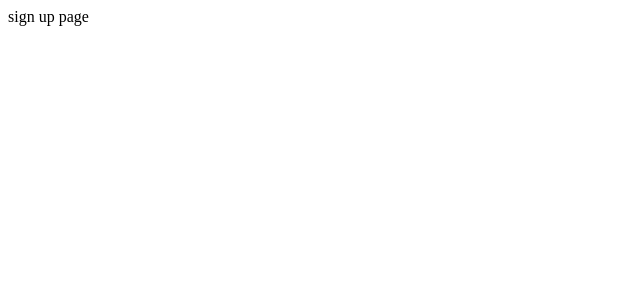
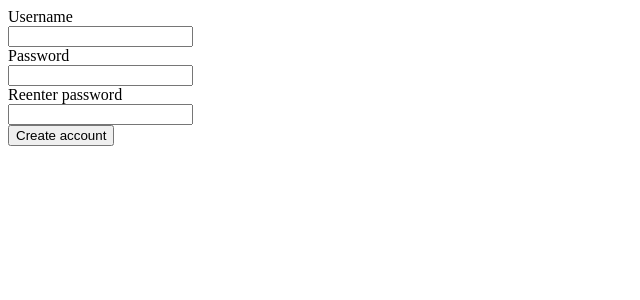
Before and after one commit to TymeeK/tabletop-website, a React (Create React App) app: page /signup in a window 1280 px wide. Shown: the top 300 px of the page, without its empty margins (0-640 px from the left). Built offline with nearby package versions, Linux system fonts and the light colour scheme.

Commit message:
Added sign up form

```diff
--- a/src/Components/Signup.js
+++ b/src/Components/Signup.js
@@ -1,7 +1,47 @@
-import React from 'react';
+import React, { useState, useEffect } from 'react';
 
 function Signup() {
-    return <div>sign up page</div>;
+    const [username, setUsername] = useState();
+    const [password, setPassword] = useState();
+    const [repassword, setRepassword] = useState();
+
+    function handleChange(event) {
+        event.preventDefault();
+        //I feel like I can shorten this but I'm not sure how. Brain fried
+        if (event.target.name === 'user') {
+            setUsername(event.target.value);
+        } else if (event.target.name === 'password') {
+            setPassword(event.target.value);
+        } else {
+            setRepassword(event.target.value);
+        }
+    }
+
+    function handleClick(event) {
+        event.preventDefault();
+        password === repassword
+            ? console.log('Created account')
+            : console.log('Passwords don`t match');
+    }
+    return (
+        <div>
+            <form onChange={handleChange}>
+                <label htmlFor='user'>Username</label>
+                <br />
+                <input type='text' name='user' />
+                <br />
+                <label htmlFor='password'>Password</label>
+                <br />
+                <input type='password' name='password' />
+                <br />
+                <label htmlFor='reenter'>Reenter password</label>
+                <br />
+                <input type='password' name='reenter' />
+                <br />
+                <button>Create account</button>
+            </form>
+        </div>
+    );
 }
 
 export default Signup;
```
